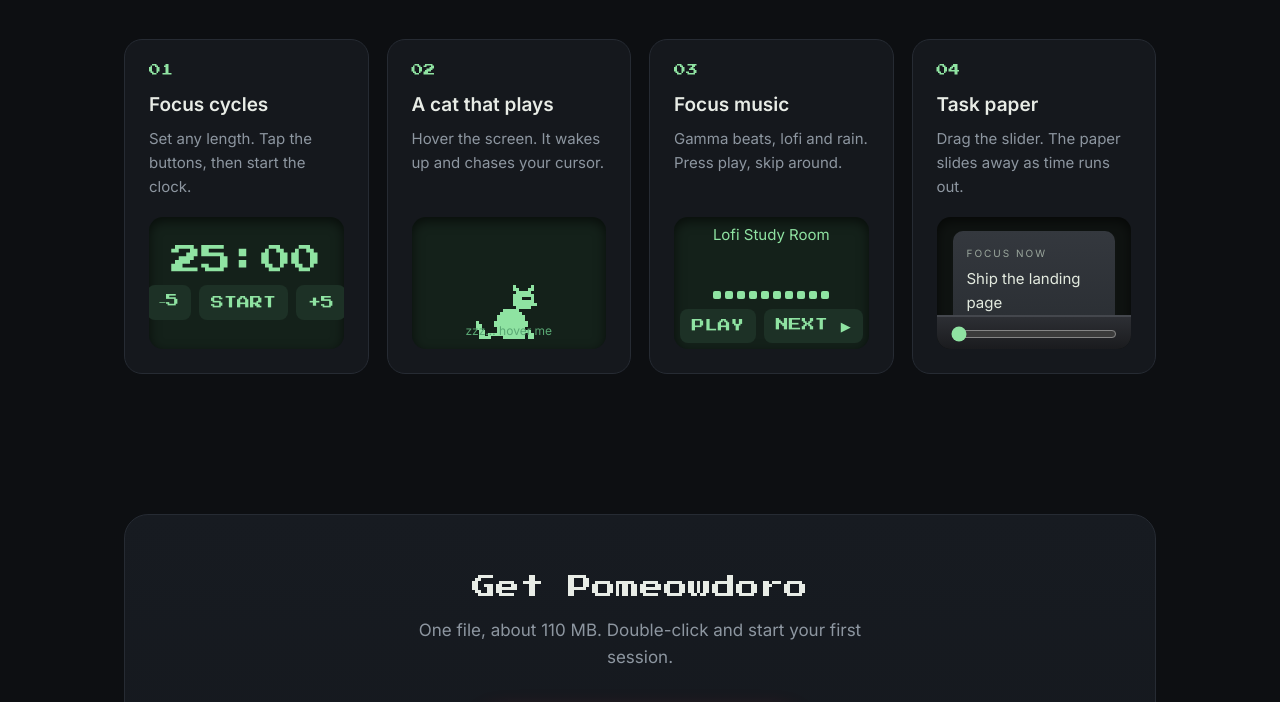
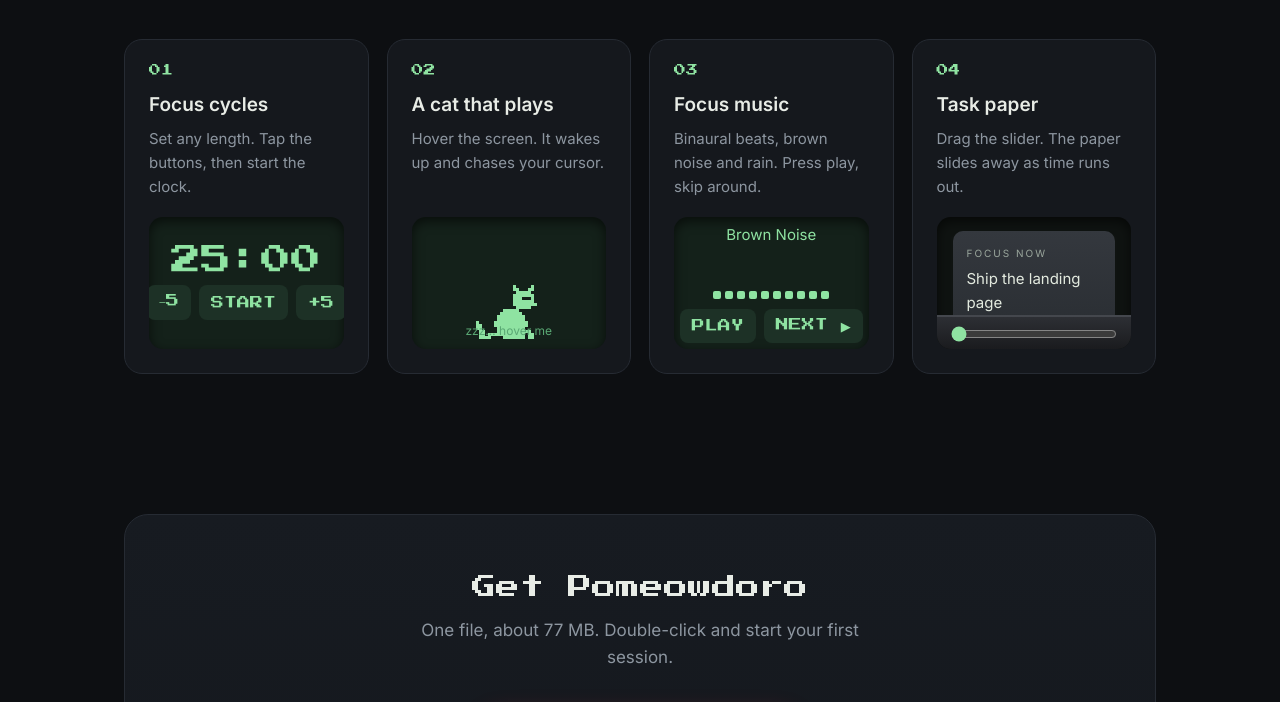
Before and after one commit to mmonzera/pomeowdoro-landing, a plain HTML site: page index.html in a window 1280 px wide. Shown: the part 1002-1704 px from the top of the page. Drawn offline with Linux system fonts and the light colour scheme.

Commit message:
Link download to GitHub Release, update music copy
Co-Authored-By: Claude Sonnet 5.5 <noreply@anthropic.com>

```diff
--- a/demo/app.html
+++ b/demo/app.html
@@ -134,8 +134,8 @@ $('reset').onclick=()=>{blip([[700,0],[500,.08],[350,.16]]);clearInterval(timer)
 // ---- musik ----
 const TRACKS=[
   {t:'40Hz Gamma Binaural Beats',f:'assets/music/gamma.ogg'},
-  {t:'Lofi Study Room',f:'assets/music/lofi.ogg'},
-  {t:'Rain & Thunderstorm',f:'assets/music/rain.ogg'}];
+  {t:'Brown Noise',f:'assets/music/lofi.ogg'},
+  {t:'Rain Noise',f:'assets/music/rain.ogg'}];
 const audio=new Audio();audio.loop=true;audio.preload='none';
 let ti=Math.min(TRACKS.length-1,+localStorage.getItem('track')||0);
 function setSong(){
--- a/index.html
+++ b/index.html
@@ -107,7 +107,7 @@ footer{text-align:center;color:var(--mute);font-size:14px;padding:20px 0 50px}
       <h1>Pomeow<em>doro</em></h1>
       <p class="lead"><span id="typed" class="type"></span></p>
       <div class="cta">
-        <a class="btn dlbtn" href="downloads/Pomeowdoro.exe" download><svg class="win" viewBox="0 0 24 24" width="20" height="20" fill="currentColor"><path d="M2 4.5l8.6-1.2v8.1H2zM11.7 3.1L22 1.6v9.8H11.7zM2 12.6h8.6v8.1L2 19.5zM11.7 12.6H22v9.8l-10.3-1.4z"/></svg> Download for Windows</a>
+        <a class="btn dlbtn" href="https://github.com/mmonzera/pomeowdoro-landing/releases/latest/download/Pomeowdoro.exe"><svg class="win" viewBox="0 0 24 24" width="20" height="20" fill="currentColor"><path d="M2 4.5l8.6-1.2v8.1H2zM11.7 3.1L22 1.6v9.8H11.7zM2 12.6h8.6v8.1L2 19.5zM11.7 12.6H22v9.8l-10.3-1.4z"/></svg> Download for Windows</a>
         <a class="btn ghost" href="#features">See features</a>
       </div>
       <p class="small">Windows 10 / 11 only · single .exe · no install · not available for macOS or Linux</p>
@@ -130,9 +130,9 @@ footer{text-align:center;color:var(--mute);font-size:14px;padding:20px 0 50px}
         </div></div></div>
       <div class="card rv"><span class="n">02</span><h3>A cat that plays</h3><p>Hover the screen. It wakes up and chases your cursor.</p>
         <div class="mini" id="m2"><canvas id="m2cat" width="320" height="220"></canvas><div class="ball" id="m2ball"></div><div class="hover-note" id="m2note">zzz… hover me</div></div></div>
-      <div class="card rv"><span class="n">03</span><h3>Focus music</h3><p>Gamma beats, lofi and rain. Press play, skip around.</p>
+      <div class="card rv"><span class="n">03</span><h3>Focus music</h3><p>Binaural beats, brown noise and rain. Press play, skip around.</p>
         <div class="mini" id="m3"><div class="c">
-          <div class="song" id="m3song">Lofi Study Room</div>
+          <div class="song" id="m3song">Brown Noise</div>
           <div class="eq"><i></i><i></i><i></i><i></i><i></i><i></i><i></i><i></i><i></i><i></i></div>
           <div class="row"><button class="mb" id="m3play">PLAY</button><button class="mb" id="m3next">NEXT ▶</button></div>
         </div></div></div>
@@ -145,8 +145,8 @@ footer{text-align:center;color:var(--mute);font-size:14px;padding:20px 0 50px}
   <section id="download">
     <div class="dl rv">
       <h2>Get Pomeowdoro</h2>
-      <p class="s">One file, about 110 MB. Double-click and start your first session.</p>
-      <a class="btn dlbtn" href="downloads/Pomeowdoro.exe" download><svg class="win" viewBox="0 0 24 24" width="20" height="20" fill="currentColor"><path d="M2 4.5l8.6-1.2v8.1H2zM11.7 3.1L22 1.6v9.8H11.7zM2 12.6h8.6v8.1L2 19.5zM11.7 12.6H22v9.8l-10.3-1.4z"/></svg> Download for Windows (.exe)</a>
+      <p class="s">One file, about 77 MB. Double-click and start your first session.</p>
+      <a class="btn dlbtn" href="https://github.com/mmonzera/pomeowdoro-landing/releases/latest/download/Pomeowdoro.exe"><svg class="win" viewBox="0 0 24 24" width="20" height="20" fill="currentColor"><path d="M2 4.5l8.6-1.2v8.1H2zM11.7 3.1L22 1.6v9.8H11.7zM2 12.6h8.6v8.1L2 19.5zM11.7 12.6H22v9.8l-10.3-1.4z"/></svg> Download for Windows (.exe)</a>
       <div class="steps">
         <div><b>1. Download</b>Save Pomeowdoro.exe anywhere you like.</div>
         <div><b>2. Open</b>Double-click it. Nothing to install.</div>
@@ -256,7 +256,7 @@ document.querySelectorAll('.dlbtn').forEach(b=>b.addEventListener('click',e=>{
 
 /* ---------- card 03: mini player ---------- */
 (function(){
-  const names=['Lofi Study Room','40Hz Gamma Binaural Beats','Rain & Thunderstorm'];let i=0;
+  const names=['Brown Noise','40Hz Gamma Binaural Beats','Rain Noise'];let i=0;
   const box=$('m3');
   $('m3play').onclick=()=>{const on=box.classList.toggle('playing');$('m3play').textContent=on?'PAUSE':'PLAY'};
   $('m3next').onclick=()=>{i=(i+1)%names.length;$('m3song').textContent=names[i]};
```
